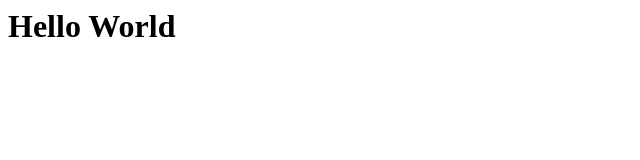
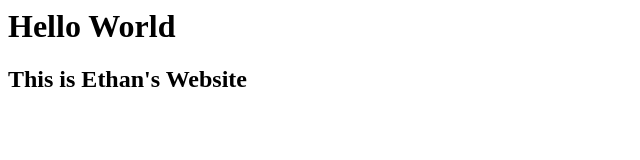
Before and after one commit to EthanGrayMcG/EthanGrayMcG.github.io, a plain HTML site: page index.html in a window 1280 px wide. Shown: the whole page, without its empty margins (0-640 px from the left). Drawn offline with Linux system fonts and the light colour scheme.

Commit message:
Update index.html

```diff
--- a/index.html
+++ b/index.html
@@ -1,3 +1,4 @@
 <html>
 <h1> Hello World </h1>
+  <h2> This is Ethan's Website </h2>
 </html>
```
